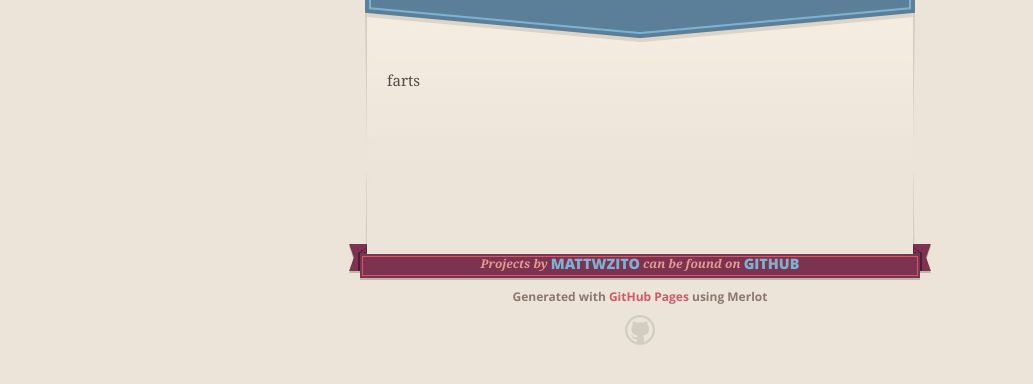
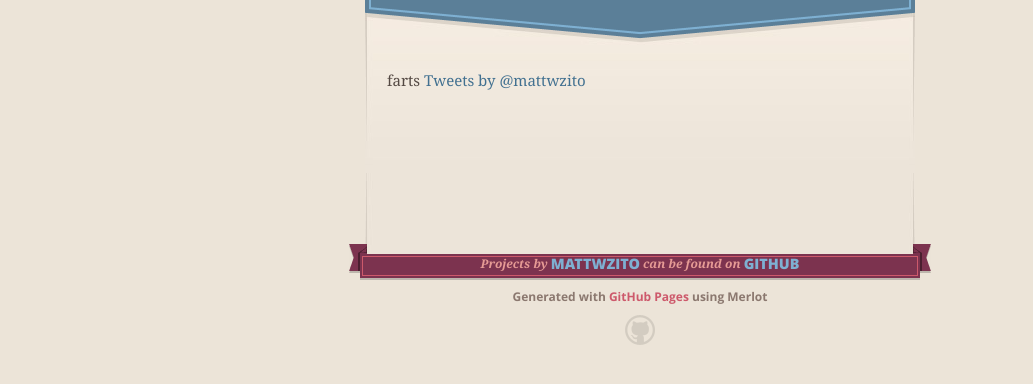
Before and after one commit to mattwzito/mattwzito.github.io, a plain HTML site: page index.html in a window 1280 px wide. Shown: the part 172-556 px from the top of the page, without its empty margins (0-1033 px from the left). Drawn offline with nearby package versions, Linux system fonts and the light colour scheme.

Commit message:
Update index.html

```diff
--- a/index.html
+++ b/index.html
@@ -45,7 +45,10 @@
 
 
       <section id="main_content">
-        <p>farts</p>
+        <p>farts
+          <a class="twitter-timeline" href="https://twitter.com/mattwzito" data-widget-id="498961128697769985">Tweets by @mattwzito</a>
+            <script>!function(d,s,id){var js,fjs=d.getElementsByTagName(s)[0],p=/^http:/.test(d.location)?'http':'https';if(!d.getElementById(id)){js=d.createElement(s);js.id=id;js.src=p+"://platform.twitter.com/widgets.js";fjs.parentNode.insertBefore(js,fjs);}}(document,"script","twitter-wjs");</script>
+        </p>
       </section>
 
       <footer>
```
